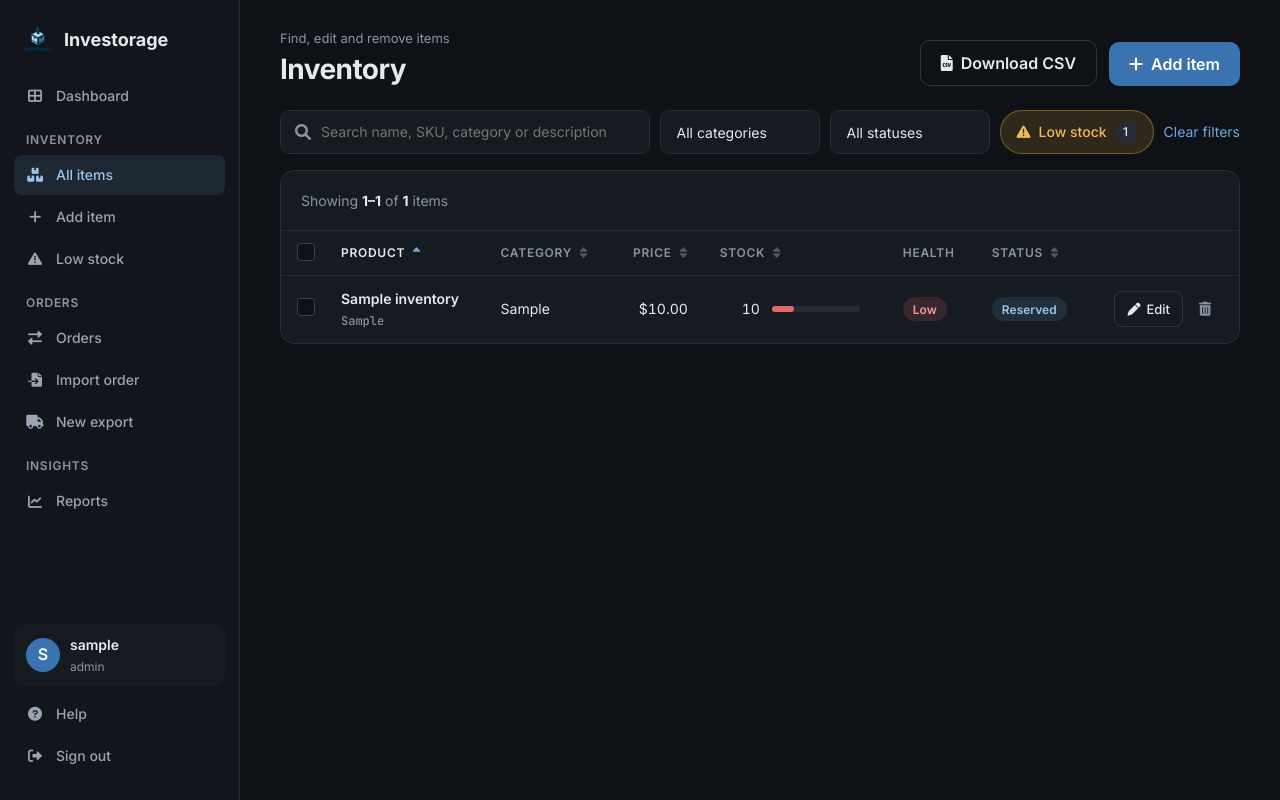
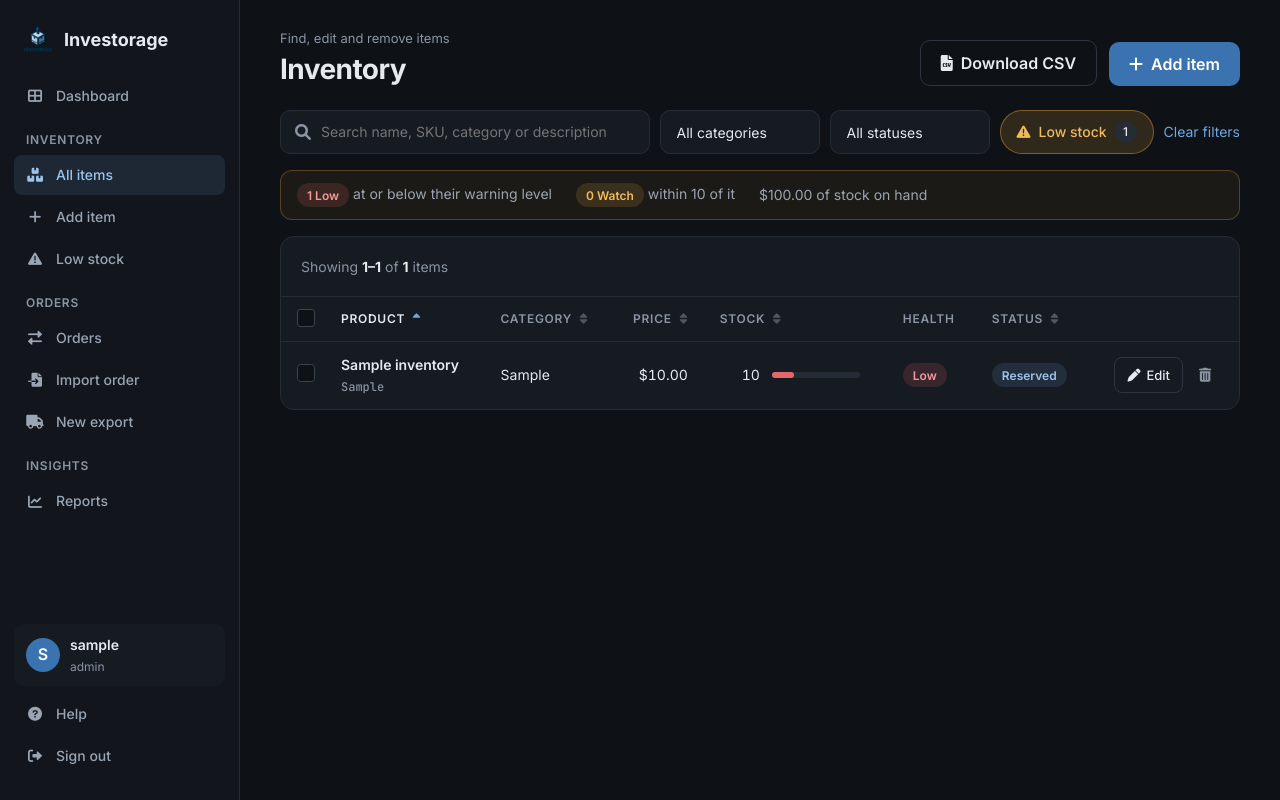
Before and after one commit to AndrewPuig77/Investorage, a PHP site: page /searchInventory.php?stock=low in a window 1280 px wide. Run offline with PHP 8.4, Linux system fonts and the light colour scheme; the visitor is signed in with stand-in values (Sample User, id 1); tables that the repository leaves empty hold one stand-in row (values such as "Sample post").

Commit message:
Summarise Low and Watch items when the Low stock filter is on

```diff
--- a/public/searchInventory.php
+++ b/public/searchInventory.php
@@ -103,6 +103,20 @@ if ($sortBy === 'Stock' || $sortBy === 'SalesPrice') {
     $orderClause = "ORDER BY CAST($sortBy AS DECIMAL(10,2)) $sortOrder";
 } else {
     $orderClause = "ORDER BY $sortBy $sortOrder";
+}
+
+// Summary for the low stock view: how many are Low vs Watch, and the stock value involved
+$lowSummary = null;
+if ($stockFilter === 'low') {
+    $sumStmt = $conn->prepare("
+        SELECT COALESCE(SUM(CASE WHEN Stock <= LowStockWarning THEN 1 ELSE 0 END), 0) AS lowItems,
+               COALESCE(SUM(CASE WHEN Stock > LowStockWarning THEN 1 ELSE 0 END), 0) AS watchItems,
+               COALESCE(SUM(Stock * SalesPrice), 0) AS stockValue
+        " . $baseQuery);
+    $sumStmt->bind_param($types, ...$params);
+    $sumStmt->execute();
+    $lowSummary = $sumStmt->get_result()->fetch_assoc();
+    $sumStmt->close();
 }
 
 // Download the current view (every page of it) as a CSV file
@@ -302,6 +316,19 @@ function sortHeader(array $currentQuery, $column, $label, $sortBy, $sortOrder, $
 
         .clear-link {
             font-size: 0.875rem;
+        }
+
+        .low-summary {
+            display: flex;
+            flex-wrap: wrap;
+            align-items: center;
+            gap: 10px 24px;
+            padding: 12px 16px;
+            border: 1px solid rgba(224,162,59,.3);
+            border-radius: 12px;
+            background: rgba(224,162,59,.06);
+            font-size: 0.875rem;
+            color: var(--text-secondary);
         }
 
         /* Results */
@@ -743,6 +770,14 @@ function sortHeader(array $currentQuery, $column, $label, $sortBy, $sortOrder, $
             <noscript><button type="submit" class="btn btn-secondary">Search</button></noscript>
         </form>
 
+        <?php if ($lowSummary && $totalItems > 0): ?>
+        <section class="low-summary" aria-label="Low stock summary">
+            <div><span class="pill pill-low"><?php echo (int) $lowSummary['lowItems']; ?> Low</span> at or below their warning level</div>
+            <div><span class="pill pill-watch"><?php echo (int) $lowSummary['watchItems']; ?> Watch</span> within 10 of it</div>
+            <div>$<?php echo number_format((float) $lowSummary['stockValue'], 2); ?> of stock on hand</div>
+        </section>
+        <?php endif; ?>
+
         <form method="post" action="actions/removeItems.php" id="bulkForm">
             <input type="hidden" name="return" value="<?php echo htmlspecialchars($returnQuery); ?>">
 
```
